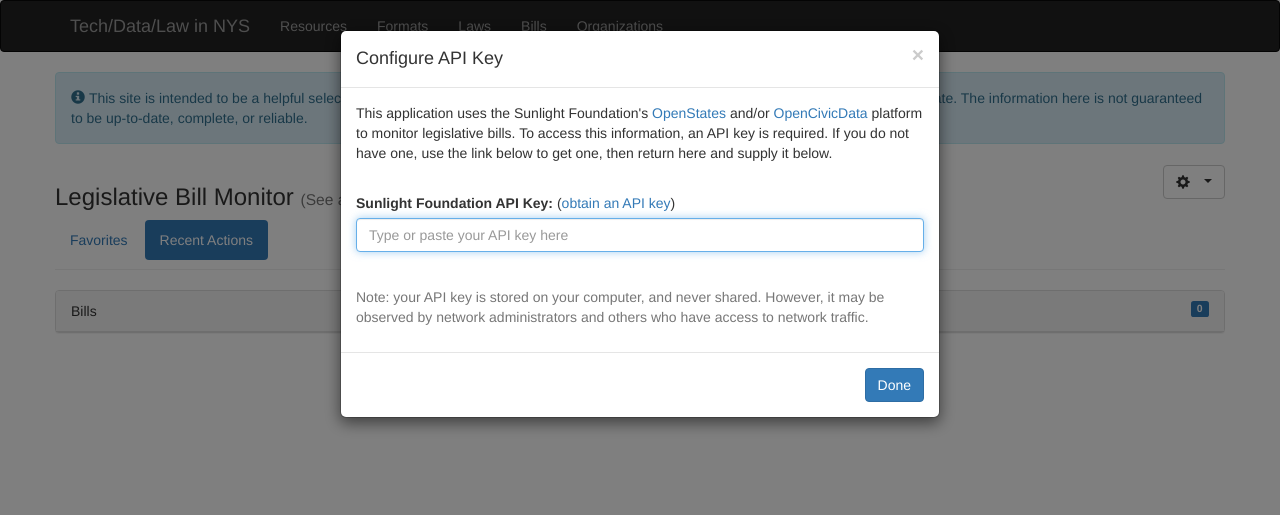
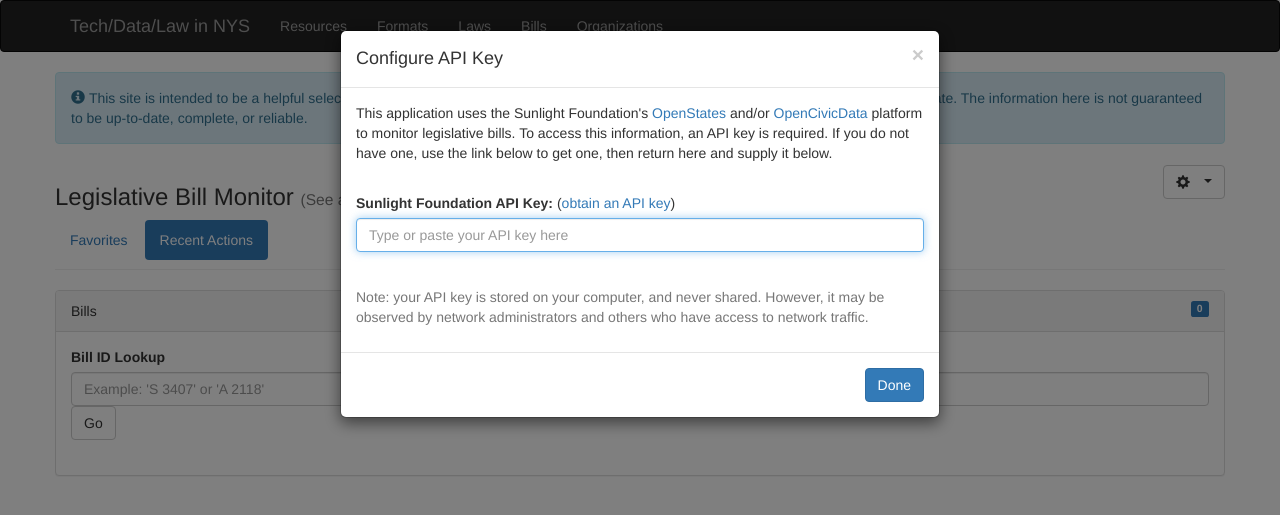
Before and after one commit to technickle/open-data-resources, a Jekyll site: the page built from bills/new.md, in a window 1280 px wide. Shown: the top 515 px of the page. Built offline with Jekyll 4.4.1, drawn with Linux system fonts in a browser that asks for light colours; nearby versions of some CDN libraries.

Commit message:
updating test API call URL, added legislation display via YQL

```diff
--- a/bills/new.md
+++ b/bills/new.md
@@ -20,7 +20,15 @@ layout: default
 
 <div class="panel panel-default">
   <div class="panel-heading">Bills <span class="label label-primary pull-right" id="bills-count">0</span></div>
-  <div class="list-group" id="bills-list"></div>
+  <div class="panel-body">
+    <div class="form-group" id="bill-lookup-formgroup">
+      <label class="control-label" for="bill-lookup-input">Bill ID Lookup</label>
+      <input type="text" class="form-control" id="bill-lookup-input" placeholder="Example: 'S 3407' or 'A 2118'">
+      <button type="submit" class="btn btn-default">Go</button>
+    </div>
+    <div class="list-group" id="bills-list">
+    </div>
+  </div>
 </div>
 
 <div class="modal fade" id="apikey-modal">
@@ -51,10 +59,33 @@ layout: default
   </div>
 </div>
 
+<div class="modal fade" id="bill-preview">
+  <div class="modal-dialog modal-lg">
+    <div class="modal-content">
+      <div class="modal-header">
+        <button type="button" class="close" data-dismiss="modal" aria-label="Close"><span aria-hidden="true">&times;</span></button>
+        <h4 class="modal-title" id="bill-id">S4037-2015</h4>
+      </div>
+      <div class="modal-body" id="bill-content">
+        <pre id="bill-text">Loading...</pre>
+      </div>
+      <div class="modal-footer">
+        <span class="pull-left">Some content in this view is loaded via <a href="https://developer.yahoo.com/yql">YQL</a> <a href="https://www.yahoo.com/?ilc=401" target="_blank"> <img src="https://poweredby.yahoo.com/purple.png" width="134" height="29"/></a></span>
+        <button type="button" class="btn btn-default" data-dismiss="modal">Close</button>
+      </div>
+    </div>
+  </div>
+</div>
+
 <script type="text/javascript" src="http://d3js.org/d3.v3.min.js" charset="utf-8"></script>
 <script>
+// bootstrap.js is loaded from _layouts/index.html
 
-// bootstrap.js is loaded from _layouts/index.html
+
+// **********************************************************view event handlers
+
+// populate page content from source APIs
+//    (also prompts for API key, etc, if no configuration/data saved locally)
 $( document ).ready( function() {
   if (localStorage.openStatesAPIKey === undefined) {
     showAPIKeyModal();
@@ -75,18 +106,22 @@ $( document ).ready( function() {
       });
 
     })
+  showBillModal({bill_id: "S 4072"})
   }
 });
 
+// handler to manually show API key config dialog
 $("#changeAPIKey-button").click(function(){
     showAPIKeyModal();
 });
 
-$("#clearAll-button").click(function(){
-    clearAllData();
-    location.reload();
-});
+// handler to select input text & set focus when API key config dialog is shown
+$("#apikey-modal").on("shown.bs.modal", function(e){
+  $("#apikey-input").select();
+  $("#apikey-input").focus();
+})
 
+// handler to check API key and then dismiss API key config dialog
 $("#apikey-form").submit(function(e){
   e.preventDefault();
   validateAPIKey($("#apikey-input").val(),
@@ -104,27 +139,49 @@ $("#apikey-form").submit(function(e){
   });
 });
 
+// handler to clear all locally-stored data
+$("#clearAll-button").click(function(){
+    clearAllData();
+    location.reload();
+});
+
+// ********************************************************controllers/functions
+// check the API key to see if it is valid
 function validateAPIKey(key, success, error) {
-  $.getJSON("http://openstates.org/api/v1/metadata/ny?apikey=" + key)
+  $.getJSON("http://openstates.org/api/v1/metadata/ny/?apikey=" + key)
     .success(success)
     .error(error);
 }
 
+// display the API key config modal after local-loading stored API key
 function showAPIKeyModal() {
   $("#apikey-input").val(localStorage.openStatesAPIKey);
   $("#apikey-modal").modal();
 }
 
-$("#apikey-modal").on("shown.bs.modal", function(e){
-  $("#apikey-input").select();
-  $("#apikey-input").focus();
-})
+// display the Bill modal
+//    pro tip: load in the content before displaying it!
+function showBillModal(openStatesData) {
+  getBillHtml(openStatesData.bill_id.replace(/ /g,''), function(billHtml){
+    $("#bill-id").text(openStatesData.bill_id);
+    $("#bill-text").html(billHtml);
+    $("#bill-preview").modal();
+  })
+}
+
+// retrieve bill text HTML fragment using YQL to drop the rest of the page
+function getBillHtml(id, success, error) {
+  $.get("https://query.yahooapis.com/v1/public/yql?q=select%20*%20from%20html%20where%20url%3D%22http%3A%2F%2Fassembly.state.ny.us%2Fleg%2F%3Fsh%3Dprintbill%26bn%3D" + id + "%22%20and%20xpath%3D%22%2F%2Fbody%2Fpre%22&format=json")
+    .success(function(data){success(data.query.results.pre)})
+    .error(error);
+}
+
 
 function loadBillActivity(keywords,updated_since,callback){
   //
 }
 
-
+// clear all locally stored information - makes the app reset to first-time use
 function clearAllData() {
   localStorage.removeItem("openStatesAPIKey");
   localStorage.removeItem("openStatesSearchTerms");
```
